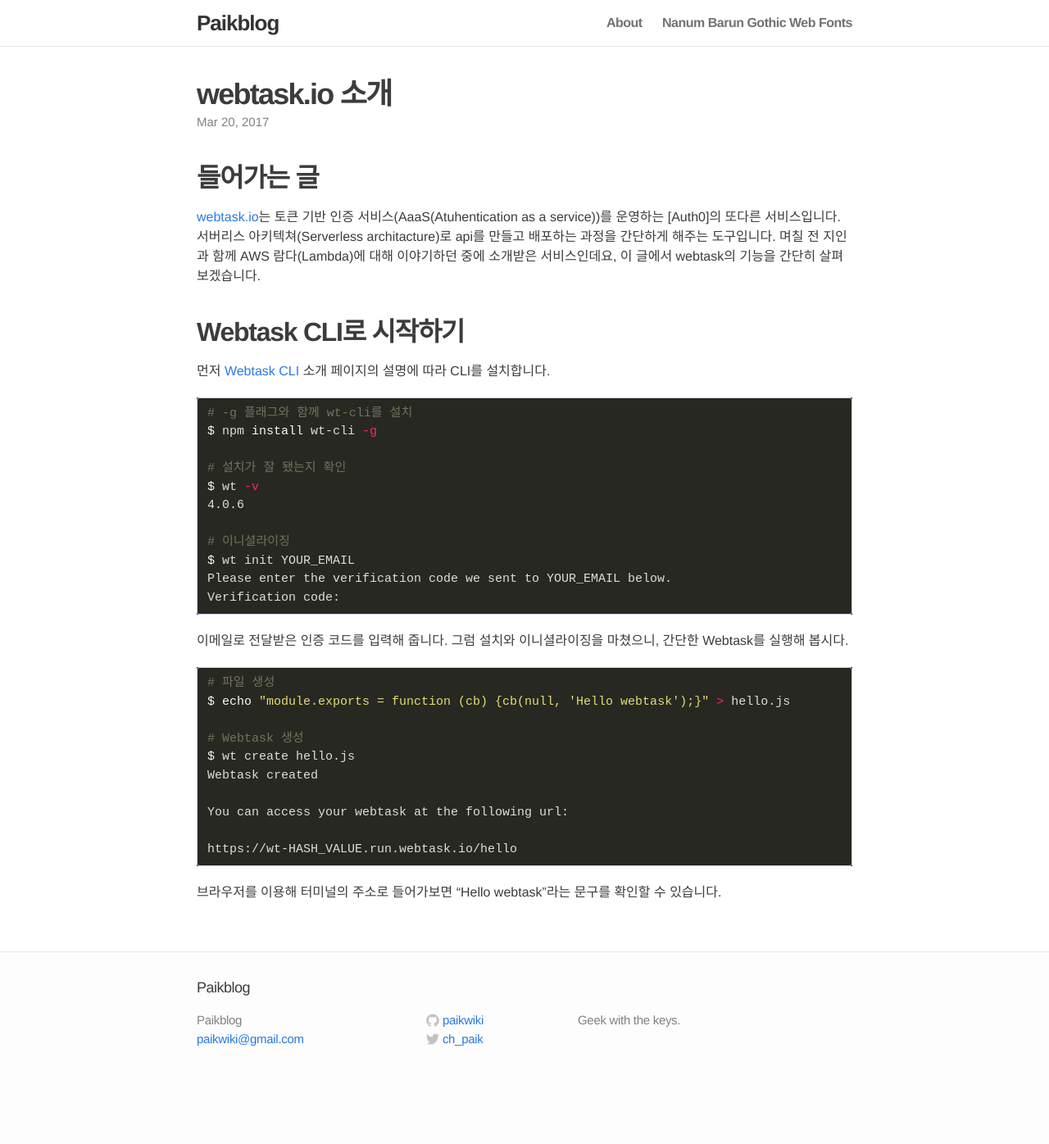
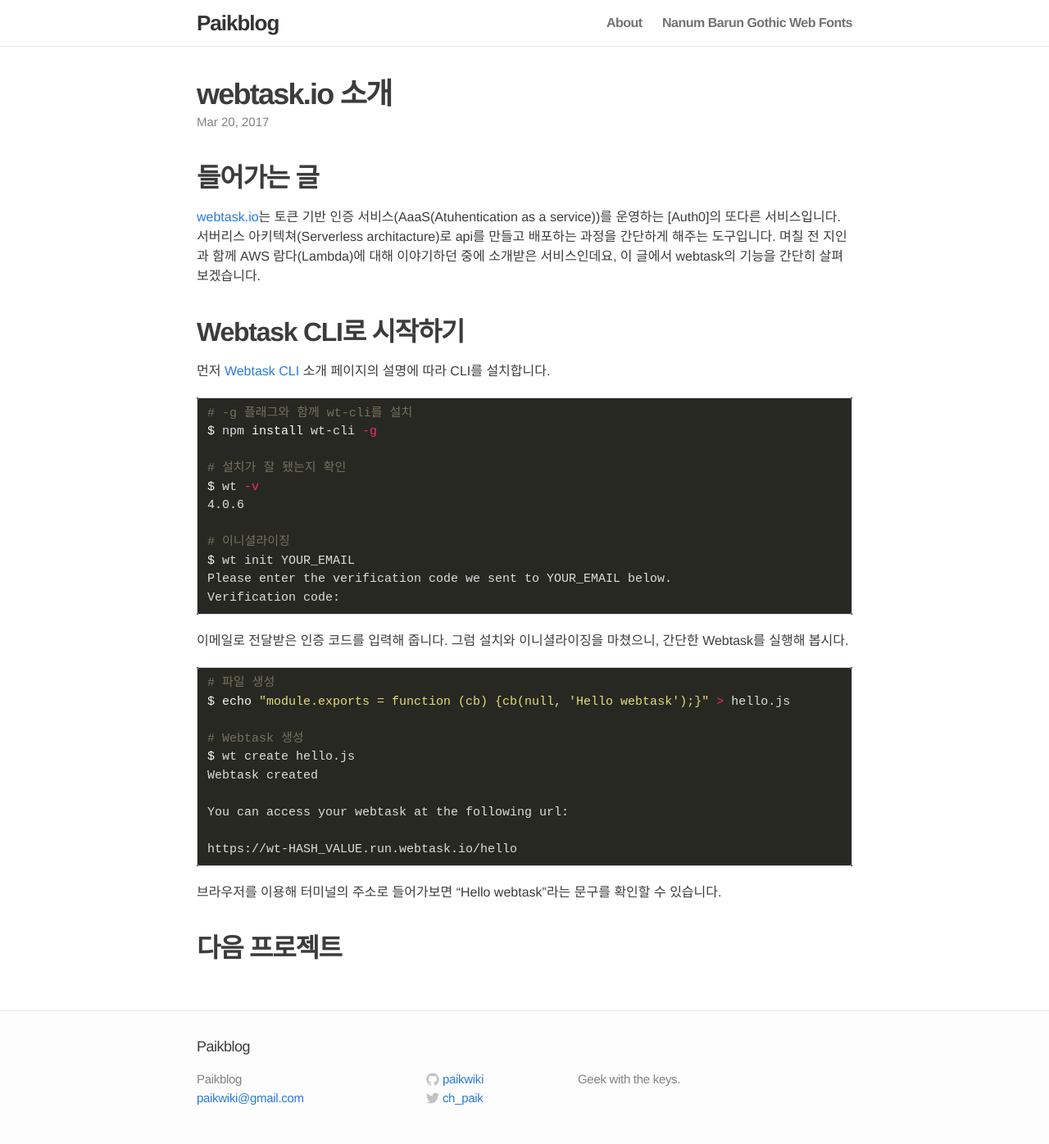
Before and after one commit to paikwiki/paikwiki.github.io, a Jekyll site: the page built from _posts/2017-03-20-webtask-io.md, in a window 1280 px wide. Shown: the whole page at 82% size. Built offline with Jekyll 4.4.1, drawn with Linux system fonts in a browser that asks for light colours; some web fonts are replaced; before the commit the page ends 1324 px from its top, so only the background shows below that.

Commit message:
Fix bugs

````diff
--- a/_posts/2017-03-20-webtask-io.md
+++ b/_posts/2017-03-20-webtask-io.md
@@ -41,3 +41,5 @@
 ```
 
 브라우저를 이용해 터미널의 주소로 들어가보면 "Hello webtask"라는 문구를 확인할 수 있습니다.
+
+## 다음 프로젝트
````
